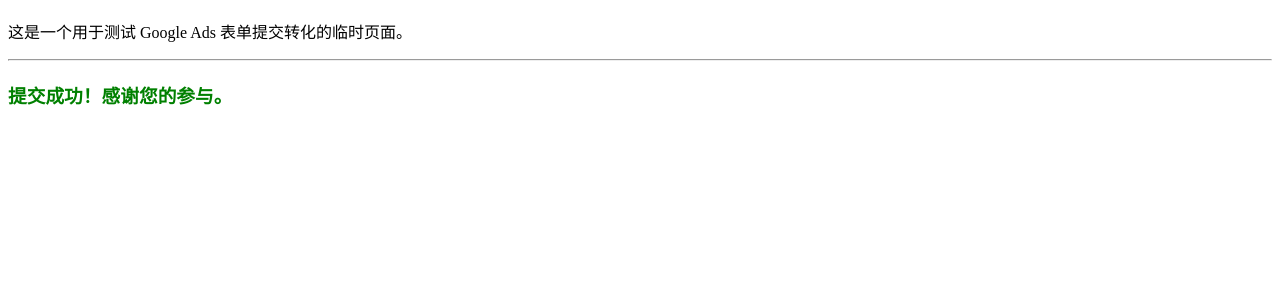
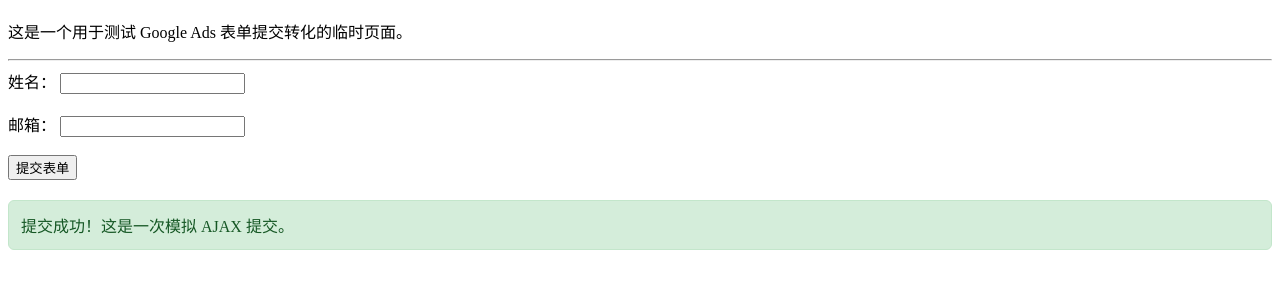
Before and after one commit to cl13142006/gtm-test, a plain HTML site: page index.html in a window 1280 px wide. Both pictures are taken after typing "Sample", "name@example.com" into the empty fields and a click on the button "提交表单". Shown: the part 70-358 px from the top of the page. Drawn offline with Linux system fonts and the light colour scheme.

Commit message:
Update index.html

```diff
--- a/index.html
+++ b/index.html
@@ -21,51 +21,96 @@ j=d.createElement(s),dl=l!='dataLayer'?'&l='+l:'';j.async=true;j.src='https://ww
     <hr>
 
     <!-- 简易表单 -->
-<form id="testForm" onsubmit="submitForm(event)">
+<form id="testForm">
     <label for="username">姓名：</label>
     <input type="text" id="username" name="username" required><br><br>
 
     <label for="email">邮箱：</label>
     <input type="email" id="email" name="email" required><br><br>
 
-    <button type="submit">提交表单</button>
+    <button type="submit" id="submitBtn">提交表单</button>
 </form>
 
-<!-- 成功提示（默认隐藏） -->
-<div id="thankYouMessage" style="display:none; color: green; margin-top: 20px;">
-    <h3>提交成功！感谢您的参与。</h3>
-</div>
+<!-- 提示框 -->
+<div id="messageBox" style="display:none; margin-top:20px; padding:12px; border-radius:6px;"></div>
 
 <script>
+    document.getElementById('testForm').addEventListener('submit', submitForm);
+
+    function showMessage(message, type) {
+        var messageBox = document.getElementById('messageBox');
+        messageBox.style.display = 'block';
+        messageBox.innerHTML = message;
+
+        if (type === 'success') {
+            messageBox.style.color = '#155724';
+            messageBox.style.backgroundColor = '#d4edda';
+            messageBox.style.border = '1px solid #c3e6cb';
+        } else if (type === 'error') {
+            messageBox.style.color = '#721c24';
+            messageBox.style.backgroundColor = '#f8d7da';
+            messageBox.style.border = '1px solid #f5c6cb';
+        } else {
+            messageBox.style.color = '#0c5460';
+            messageBox.style.backgroundColor = '#d1ecf1';
+            messageBox.style.border = '1px solid #bee5eb';
+        }
+    }
+
+    function hideMessage() {
+        var messageBox = document.getElementById('messageBox');
+        messageBox.style.display = 'none';
+        messageBox.innerHTML = '';
+    }
+
     function submitForm(event) {
         event.preventDefault();
 
         var form = document.getElementById('testForm');
+        var submitBtn = document.getElementById('submitBtn');
         var usernameInput = document.getElementById('username');
         var emailInput = document.getElementById('email');
 
         var usernameValue = usernameInput ? usernameInput.value.trim() : '';
         var emailValue = emailInput ? emailInput.value.trim() : '';
 
-        window.dataLayer = window.dataLayer || [];
-        window.dataLayer.push({
-            event: 'form_submission_success',
-            form_id: form ? form.id : '',
-            username: usernameValue,
-            email: emailValue,
-            username_input_id: usernameInput ? usernameInput.id : '',
-            email_input_id: emailInput ? emailInput.id : ''
-        });
+        hideMessage();
+        submitBtn.disabled = true;
+        submitBtn.innerText = '提交中...';
 
-        form.style.display = 'none';
-        document.getElementById('thankYouMessage').style.display = 'block';
+        showMessage('正在模拟 AJAX 提交，请稍候...', 'info');
 
-        console.log('数据层已推送:', {
-            event: 'form_submission_success',
-            form_id: form ? form.id : '',
-            username: usernameValue,
-            email: emailValue
-        });
+        setTimeout(function() {
+            var isSuccess = true;
+
+            if (isSuccess) {
+               // window.dataLayer = window.dataLayer || [];
+               // window.dataLayer.push({
+               //     event: 'form_submission_success',
+                //    form_id: form ? form.id : '',
+                //    username: usernameValue,
+                //    email: emailValue,
+                //    username_input_id: usernameInput ? usernameInput.id : '',
+                 //   email_input_id: emailInput ? emailInput.id : ''
+                //});
+
+                showMessage('提交成功！这是一次模拟 AJAX 提交。', 'success');
+
+                console.log('模拟提交成功，数据层已推送:', {
+                    event: 'form_submission_success',
+                    form_id: form ? form.id : '',
+                    username: usernameValue,
+                    email: emailValue
+                });
+
+                form.reset();
+            } else {
+                showMessage('提交失败，这是一次模拟失败。', 'error');
+            }
+
+            submitBtn.disabled = false;
+            submitBtn.innerText = '提交表单';
+        }, 1200);
     }
 </script>
 
```
